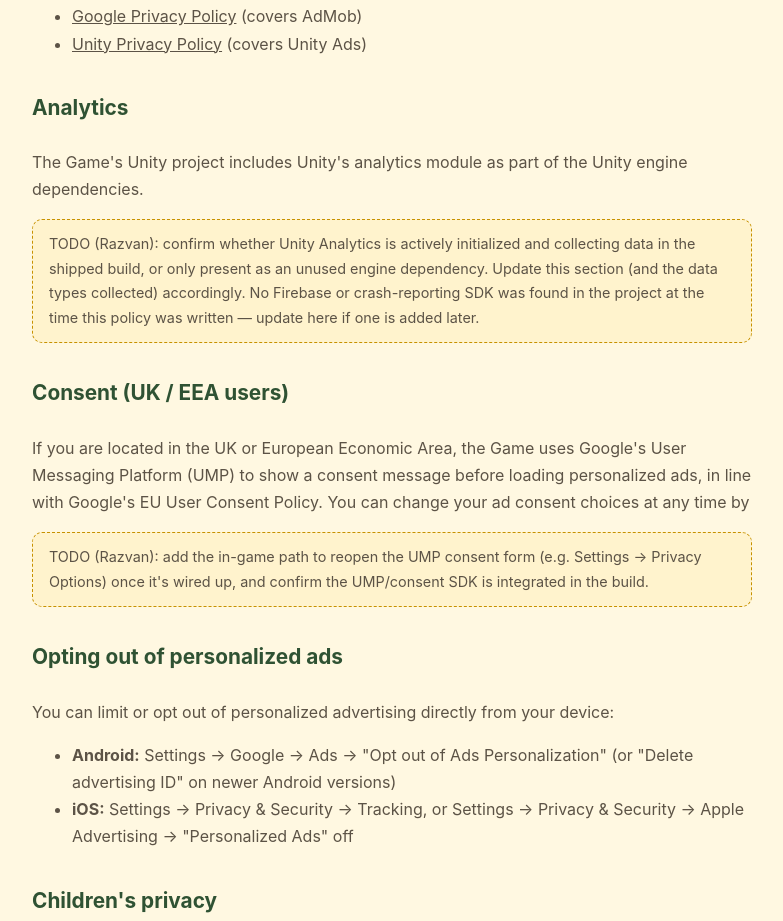
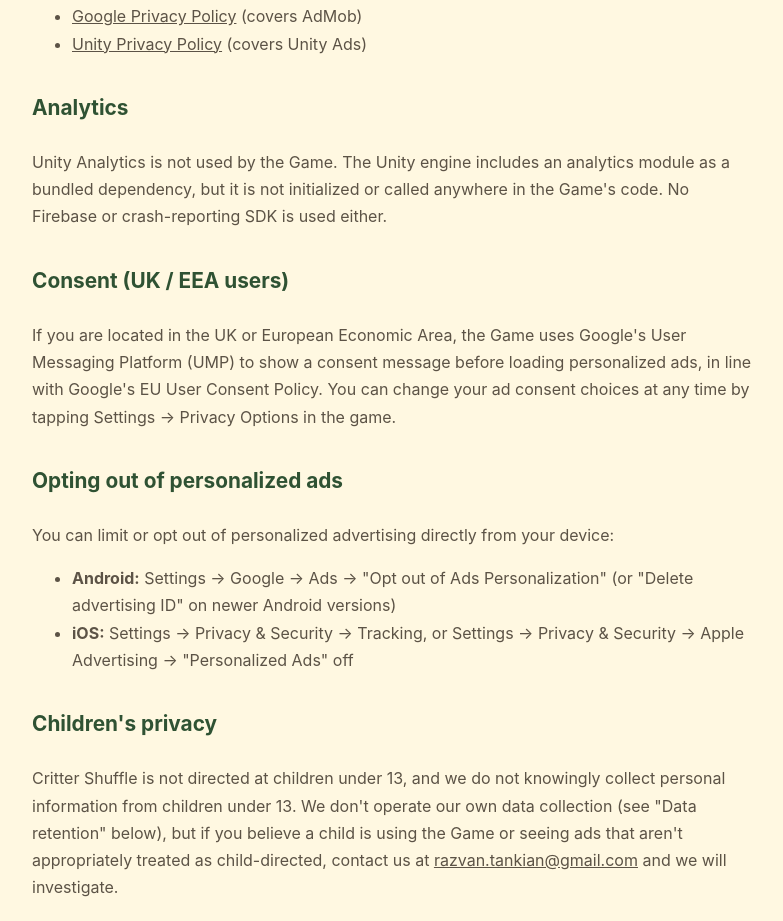
Before and after one commit to RazvanBarbosul/razvanbarbosul.github.io, a plain HTML site: page privacy.html in a window 1280 px wide. Shown: the part 722-1643 px from the top of the page, without its empty margins (248-1031 px from the left). Drawn offline with Linux system fonts and the light colour scheme.

Commit message:
Remove TODOs from privacy policy: Analytics not used, add UMP consent path

```diff
--- a/privacy.html
+++ b/privacy.html
@@ -45,14 +45,9 @@
 
   <h2>Analytics</h2>
   <p>
-    The Game's Unity project includes Unity's analytics module as part of the Unity engine
-    dependencies.
-  </p>
-  <p class="todo">
-    TODO (Razvan): confirm whether Unity Analytics is actively initialized and collecting data in
-    the shipped build, or only present as an unused engine dependency. Update this section (and the
-    data types collected) accordingly. No Firebase or crash-reporting SDK was found in the project
-    at the time this policy was written &mdash; update here if one is added later.
+    Unity Analytics is not used by the Game. The Unity engine includes an analytics module as a
+    bundled dependency, but it is not initialized or called anywhere in the Game's code. No
+    Firebase or crash-reporting SDK is used either.
   </p>
 
   <h2>Consent (UK / EEA users)</h2>
@@ -60,10 +55,7 @@
     If you are located in the UK or European Economic Area, the Game uses Google's User Messaging
     Platform (UMP) to show a consent message before loading personalized ads, in line with Google's
     EU User Consent Policy. You can change your ad consent choices at any time by
-  </p>
-  <p class="todo">
-    TODO (Razvan): add the in-game path to reopen the UMP consent form (e.g. Settings &rarr; Privacy
-    Options) once it's wired up, and confirm the UMP/consent SDK is integrated in the build.
+    tapping Settings &rarr; Privacy Options in the game.
   </p>
 
   <h2>Opting out of personalized ads</h2>
@@ -87,10 +79,6 @@
     We do not operate our own backend servers or databases for the Game, so we do not directly
     retain player data. Data collected by our advertising partners (AdMob, Unity Ads) is retained
     according to their own retention policies, linked above.
-  </p>
-  <p class="todo">
-    TODO (Razvan): if the Game adds cloud save, leaderboards, or any backend/account system, update
-    this section to describe what's stored, where, and for how long.
   </p>
 
   <h2>Your rights (GDPR / UK GDPR)</h2>
--- a/styles.css
+++ b/styles.css
@@ -263,12 +263,3 @@
   font-weight: 700;
   text-decoration: none;
 }
-
-.todo {
-  background: #fff3cd;
-  border: 1px dashed #c79100;
-  border-radius: 10px;
-  padding: 0.75rem 1rem;
-  font-size: 0.9rem;
-  color: #6b5200;
-}
```
